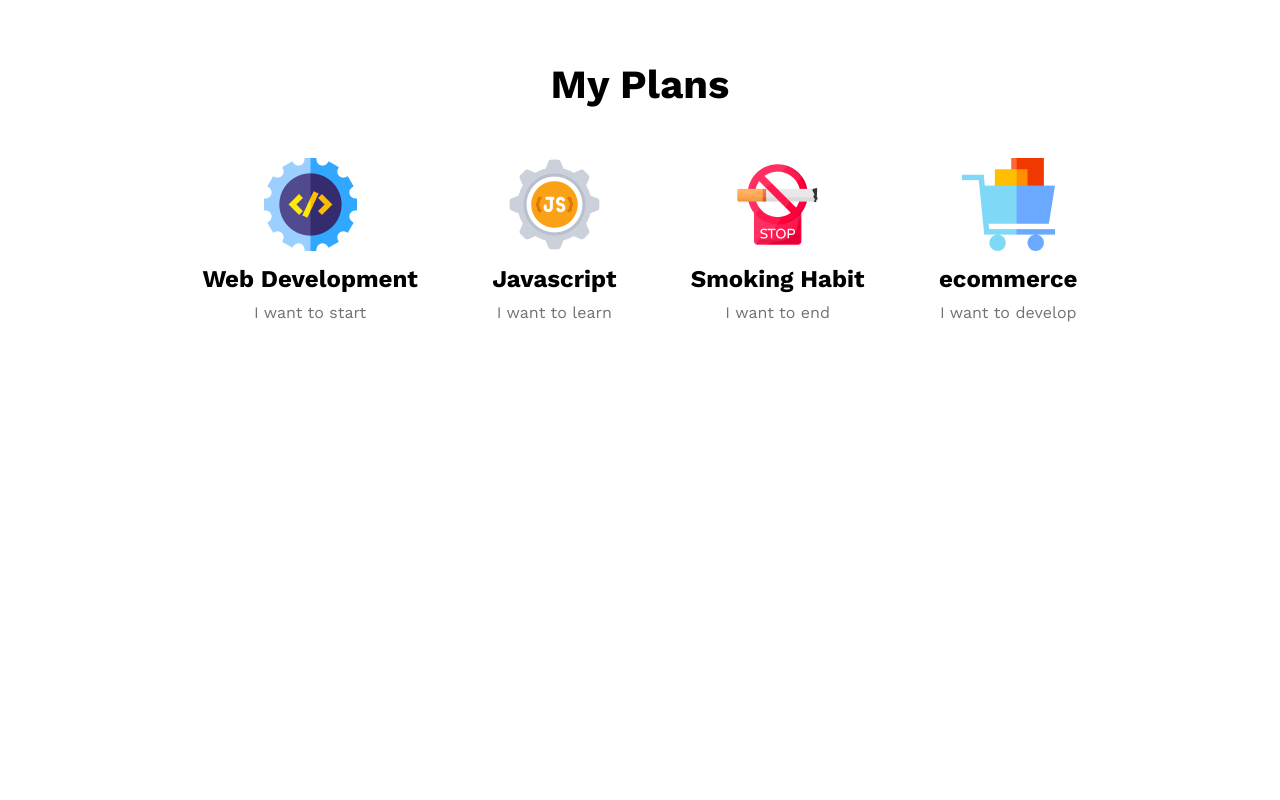
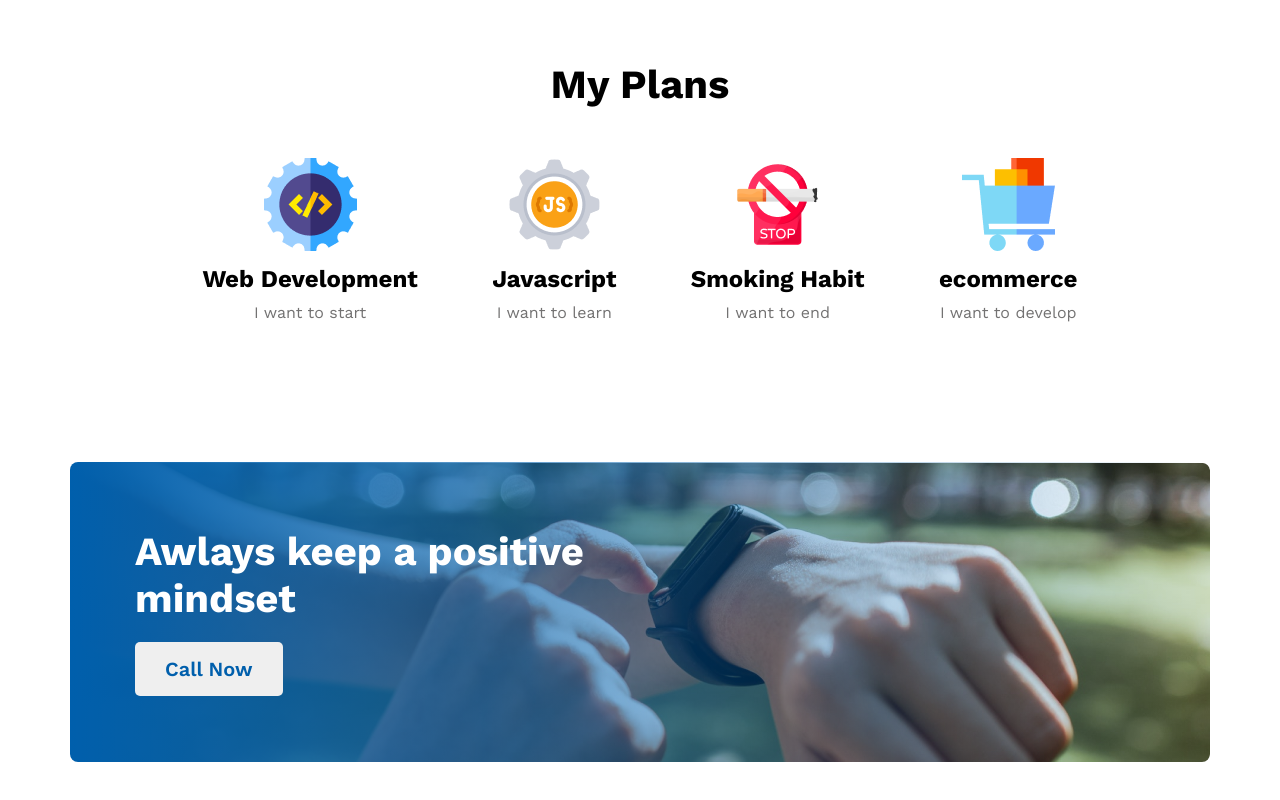
Before and after one commit to Foysalhossain/new-year-new-me, a plain HTML site: page index.html in a window 1280 px wide. Shown: the part 1697-2497 px from the top of the page. Before the commit the page ends 2159 px from the top, so only its background shows below. Drawn offline with nearby package versions, Linux system fonts and the light colour scheme.

Commit message:
gradient area added

```diff
--- a/index.html
+++ b/index.html
@@ -84,6 +84,12 @@
                 </div>
             </div>
         </div>
+
+        <!-- Gradient Area -->
+        <div class="gradient-section">
+            <h2>Awlays keep a positive <br> mindset</h2>
+            <button class="btn-secondary">Call Now</button>
+        </div>
     </main>
     <footer>
 
--- a/styles/style.css
+++ b/styles/style.css
@@ -109,3 +109,35 @@ header {
     margin: 10px 0;
     color: #737272;
 }
+
+/* Gradient area style */
+.gradient-section {
+    width: 1140px;
+    height: 300px;
+    margin: 130px auto;
+    display: flex;
+    justify-content: center;
+    align-items: flex-start;
+    flex-direction: column;
+    background: linear-gradient(90deg, #005FAC 0%, rgba(0, 95, 172, 0) 100%), url("../images/watch.png");
+    background-repeat: no-repeat;
+    border-radius: 8px;
+}
+
+.gradient-section h2 {
+    margin-left: 65px;
+    font-size: 40px;
+    color: #FFFFFF;
+}
+
+.btn-secondary {
+    padding: 15px 30px;
+    color: #005FAC;
+    font-size: 20px;
+    font-weight: 600;
+    border-radius: 5px;
+    border: none;
+    cursor: pointer;
+    margin-left: 65px;
+    margin-top: 20px;
+}
```
